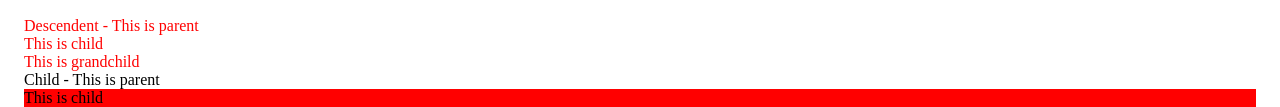
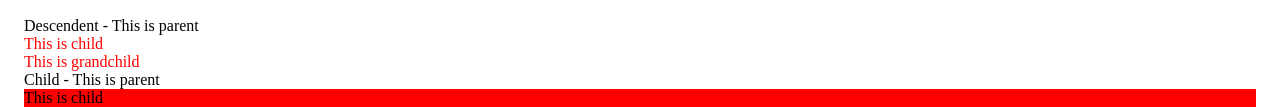
Before and after one commit to HowardJer/Okotoks-Pizza, a plain HTML site: page index.html in a window 1280 px wide. Shown: the part 1905-2012 px from the top of the page. Drawn offline with Linux system fonts and the light colour scheme.

Commit message:
Added new CSS selectors

```diff
--- a/css/styles.css
+++ b/css/styles.css
@@ -55,7 +55,7 @@ section {
 }
 
 
-div.descendent {
+div.descendent div{
 
     color: red;
 }
```
